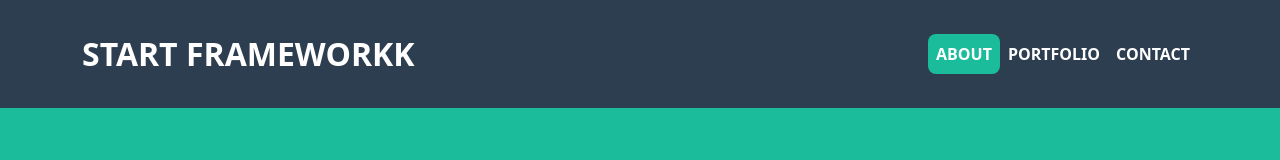
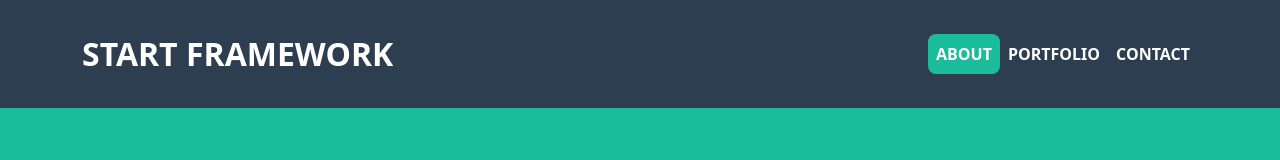
Before and after one commit to Dina-DTS/uploadReact, a React (Vite) app: page / in a window 1280 px wide. Shown: the top 160 px of the page. Built offline with nearby package versions, Linux system fonts and the light colour scheme.

Commit message:
edit brandd

```diff
--- a/src/Components/Navbar/Navbar.jsx
+++ b/src/Components/Navbar/Navbar.jsx
@@ -35,7 +35,7 @@ export default function Navbar() {
           className="navbar-brand text-white text-uppercase fw-bolder fs-2"
           href="#"
         >
-          Start Frameworkk
+          Start Framework
         </a>
         <button
           className="navbar-toggler"
```
